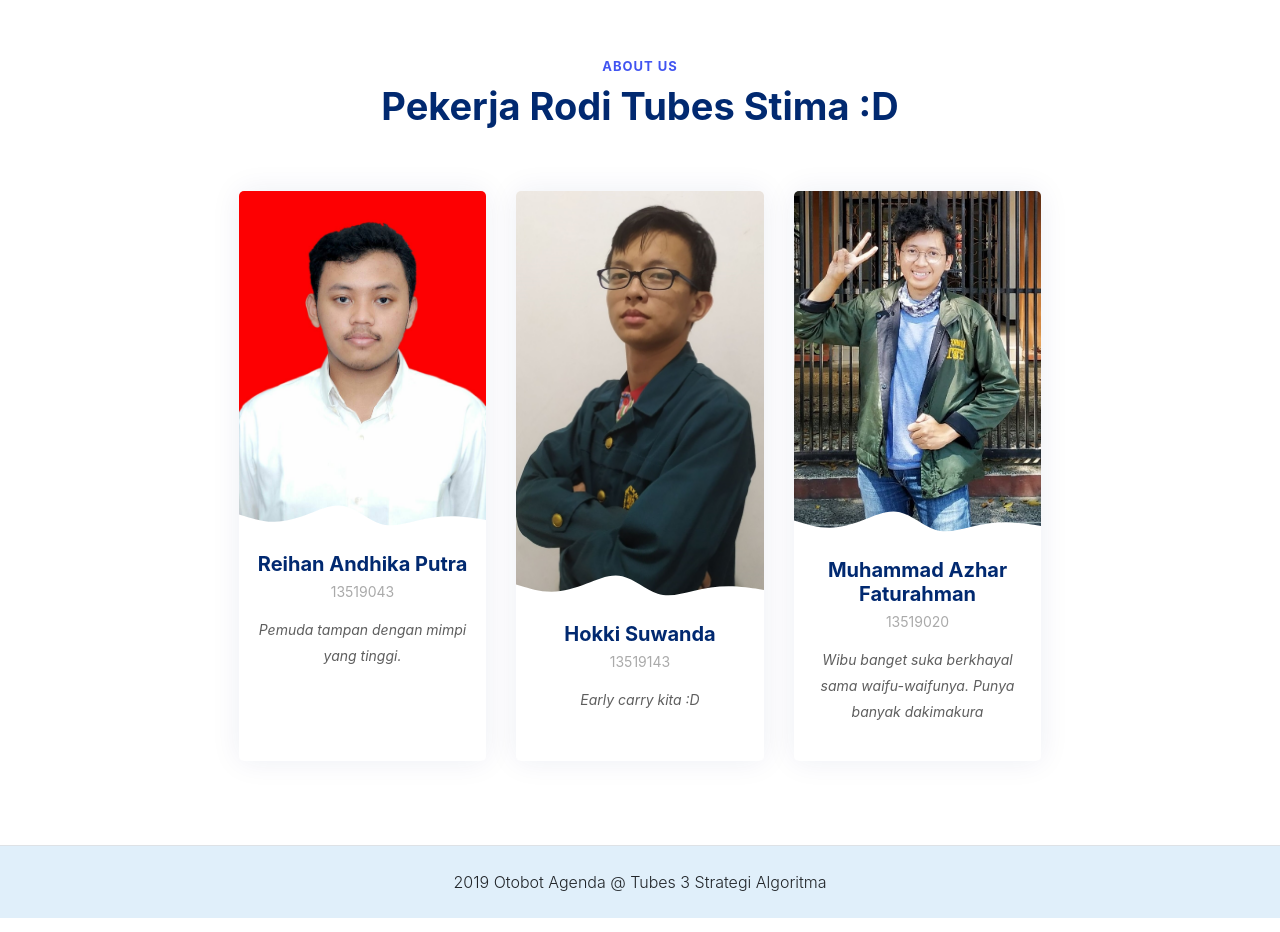
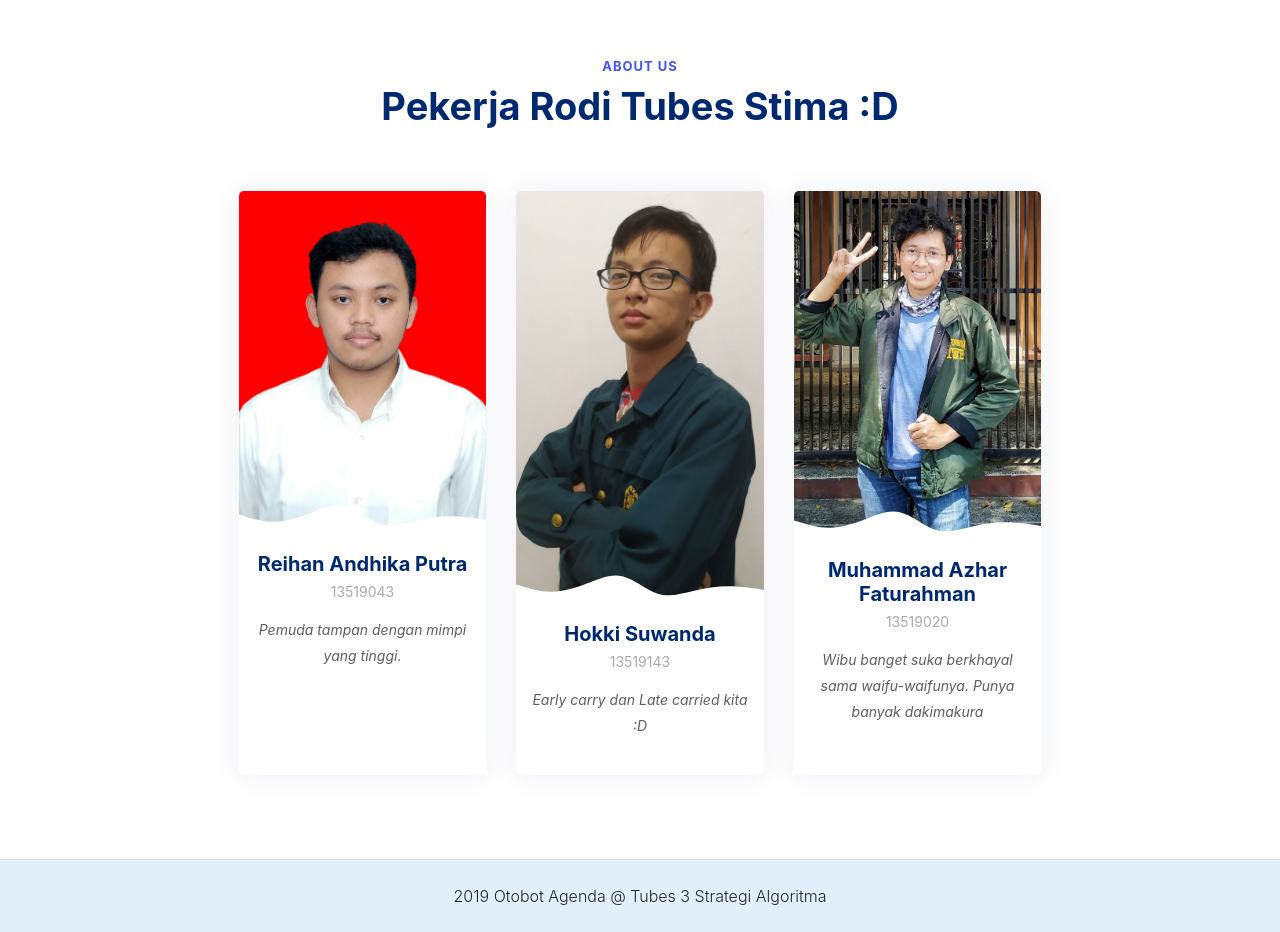
Before and after one commit to hokkyss/Stima03_OTOBOT, a Flask app: page / in a window 1280 px wide. Shown: the part 1417-2349 px from the top of the page. Run offline with Flask 2, Linux system fonts and the light colour scheme; some libraries are stand-ins or nearby versions.

Commit message:
ganti pesan utkku :v

```diff
--- a/src/templates/index.html
+++ b/src/templates/index.html
@@ -1,14 +1,29 @@
 <!DOCTYPE html>
 <html lang="en">
-
   <head>
-        <meta charset="UTF-8">
-        <meta http-equiv="X-UA-Compatible" content="IE=edge">
-        <meta name="viewport" content="width=device-width, initial-scale=1.0">
-        <link rel="stylesheet" href="https://stackpath.bootstrapcdn.com/bootstrap/4.3.1/css/bootstrap.min.css" integrity="sha384-ggOyR0iXCbMQv3Xipma34MD+dH/1fQ784/j6cY/iJTQUOhcWr7x9JvoRxT2MZw1T" crossorigin="anonymous">
-        <link rel="stylesheet" href="https://cdnjs.cloudflare.com/ajax/libs/font-awesome/5.15.3/css/all.min.css" integrity="sha512-iBBXm8fW90+nuLcSKlbmrPcLa0OT92xO1BIsZ+ywDWZCvqsWgccV3gFoRBv0z+8dLJgyAHIhR35VZc2oM/gI1w==" crossorigin="anonymous" />
-        <link rel="stylesheet" href="{{ url_for('static',filename='styles/base.css') }}">
-        <link rel="stylesheet" href="{{ url_for('static',filename='styles/chat.css') }}">
+    <meta charset="UTF-8" />
+    <meta http-equiv="X-UA-Compatible" content="IE=edge" />
+    <meta name="viewport" content="width=device-width, initial-scale=1.0" />
+    <link
+      rel="stylesheet"
+      href="https://stackpath.bootstrapcdn.com/bootstrap/4.3.1/css/bootstrap.min.css"
+      integrity="sha384-ggOyR0iXCbMQv3Xipma34MD+dH/1fQ784/j6cY/iJTQUOhcWr7x9JvoRxT2MZw1T"
+      crossorigin="anonymous"
+    />
+    <link
+      rel="stylesheet"
+      href="https://cdnjs.cloudflare.com/ajax/libs/font-awesome/5.15.3/css/all.min.css"
+      integrity="sha512-iBBXm8fW90+nuLcSKlbmrPcLa0OT92xO1BIsZ+ywDWZCvqsWgccV3gFoRBv0z+8dLJgyAHIhR35VZc2oM/gI1w=="
+      crossorigin="anonymous"
+    />
+    <link
+      rel="stylesheet"
+      href="{{ url_for('static',filename='styles/base.css') }}"
+    />
+    <link
+      rel="stylesheet"
+      href="{{ url_for('static',filename='styles/chat.css') }}"
+    />
   </head>
 
   <body>
@@ -153,17 +212,28 @@
             <div class="col-lg-3 col-md-6 d-flex align-items-stretch">
               <div class="member">
                 <div class="member-img">
-                                <img src="{{ url_for('static',filename='images/hokki.jpg') }}" class="img-fluid" alt="">
+                  <img
+                    src="{{ url_for('static',filename='images/hokki.jpg') }}"
+                    class="img-fluid"
+                    alt=""
+                  />
                   <div class="social">
-                                <a href="https://www.linkedin.com/in/hokki-suwanda-0971b0192/"><i class="fab fa-linkedin"></i></a>
-                                <a href="https://www.facebook.com/hokkyss/"><i class="fab fa-facebook-square"></i></a>
-                                <a href="https://www.instagram.com/hokkyss/"><i class="fab fa-instagram"></i></a>
+                    <a
+                      href="https://www.linkedin.com/in/hokki-suwanda-0971b0192/"
+                      ><i class="fab fa-linkedin"></i
+                    ></a>
+                    <a href="https://www.facebook.com/hokkyss/"
+                      ><i class="fab fa-facebook-square"></i
+                    ></a>
+                    <a href="https://www.instagram.com/hokkyss/"
+                      ><i class="fab fa-instagram"></i
+                    ></a>
                   </div>
                 </div>
                 <div class="member-info">
                   <h4>Hokki Suwanda</h4>
                   <span>13519143</span>
-                              <p>Early carry kita :D</p>
+                  <p>Early carry dan Late carried kita :D</p>
                 </div>
               </div>
             </div>
```
Also changed, not shown: other parts of src/templates/index.html (+95 -30 lines). Lines whose indentation alone changed are shown as unchanged.
